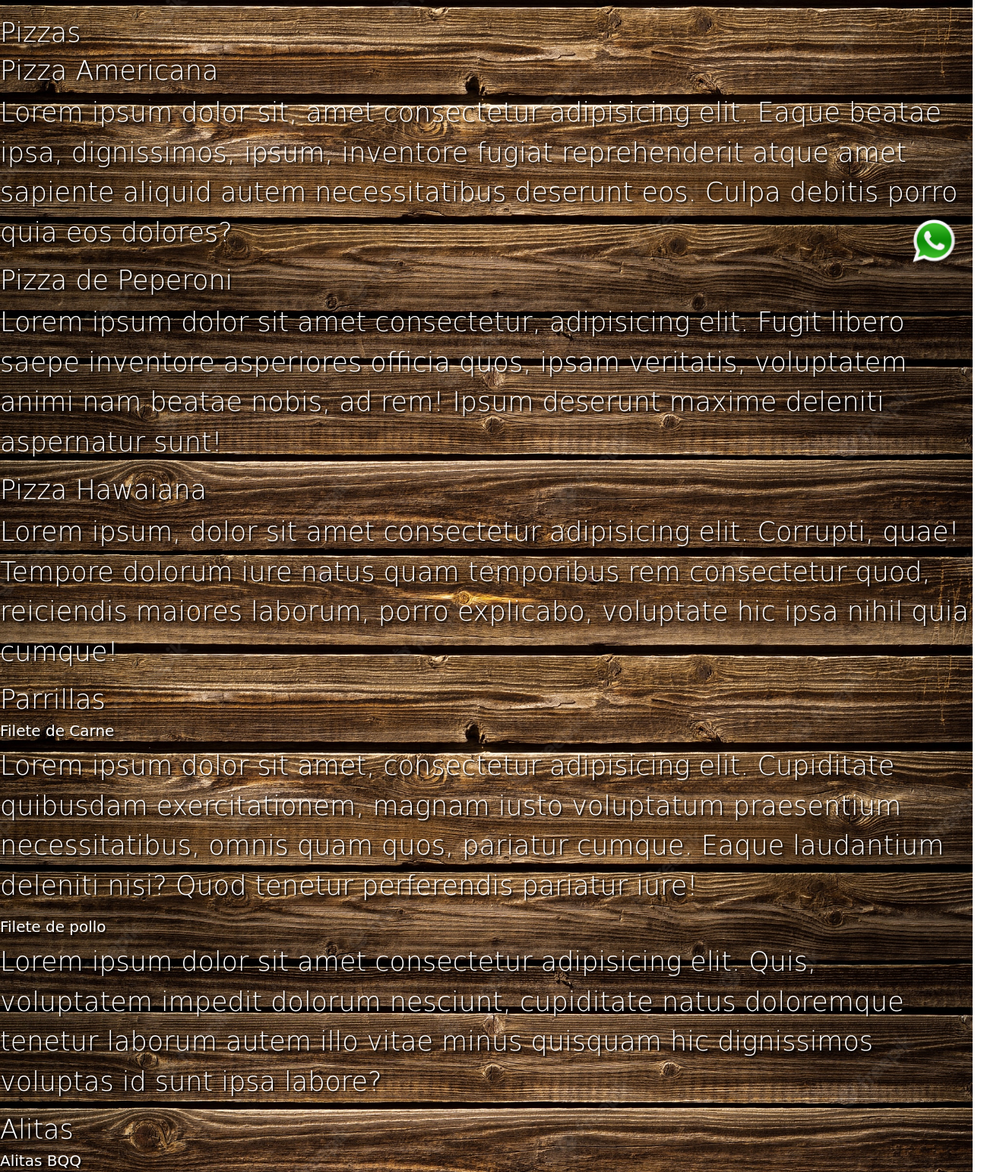
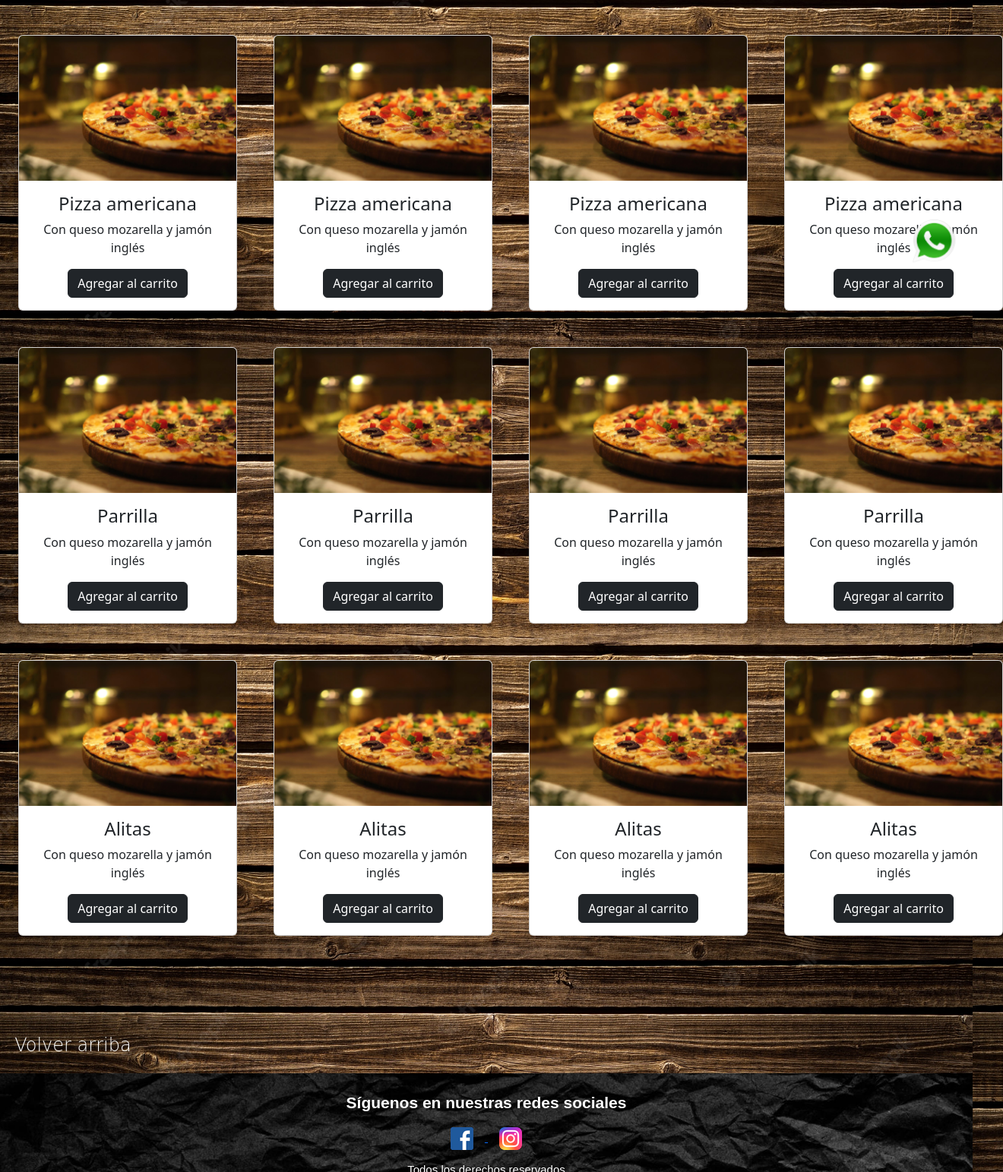
Before and after one commit to WaloGBU/preentrega-bustamante, a plain HTML site: page pages/productos.html in a window 1280 px wide. Shown: the part 432-1975 px from the top of the page at 76% size, 1320 px wide, since content can reach past the window. Drawn offline with nearby package versions, Linux system fonts and the light colour scheme; a web font is replaced by a local one.

Commit message:
Se agregó información en el main del html productos y estilos con grid en el CSS

```diff
--- a/css/styles.css
+++ b/css/styles.css
@@ -124,6 +124,103 @@ body{
     justify-content: space-evenly;
 }
 
+/*Estilos del contenido de Productos*/
+.main-productos h2{
+    font-family: 'Beth Ellen', cursive;
+    font-size: 45px;
+    font-weight: lighter;
+    color: white;
+    text-shadow: 3px 3px 3px black;
+    text-align: center;
+    margin-top: 60px;
+    margin-bottom: 60px;
+}
+
+.main-productos div h3{
+    font-family: 'Beth Ellen', cursive;
+    font-weight: lighter;
+    font-size: 35px;
+    color: white;
+    text-shadow: 2px 2px 2px black;
+    text-align: center;
+    margin: 2rem;
+}
+
+.main-productos div{
+    display: grid;
+    grid-template-columns: repeat(4, 4fr);
+    grid-template-rows: 0.2fr 0.2fr 0.2fr 0.2fr;
+    grid-template-areas:
+    "card-uno card-dos card-tres card-cuatro"
+    "card-cinco card-seis card-siete card-ocho"
+    "card-nueve card-diez card-once card-doce";
+    justify-items: center;
+}
+
+.main-productos div .card-uno{
+    grid-area: card-uno;
+    display: block;
+}
+
+.main-productos div .card-dos{
+    grid-area: card-dos;
+    display: block;
+}
+
+.main-productos div .card-tres{
+    grid-area: card-tres;
+    display: block;
+}
+
+.main-productos div .card-cuatro{
+    grid-area: card-cuatro;
+    display: block;
+}
+
+.main-productos div .card-cinco{
+    grid-area: card-cinco;
+    display: block;
+}
+
+.main-productos div .card-seis{
+    grid-area: card-seis;
+    display: block;
+}
+
+.main-productos div .card-siete{
+    grid-area: card-siete;
+    display: block;
+}
+
+.main-productos div .card-ocho{
+    grid-area: card-ocho;
+    display: block;
+}
+
+.main-productos div .card-nueve{
+    grid-area: card-nueve;
+    display: block;
+}
+
+.main-productos div .card-diez{
+    grid-area: card-diez;
+    display: block;
+}
+
+.main-productos div .card-once{
+    grid-area: card-once;
+    display: block;
+}
+
+.main-productos div .card-doce{
+    grid-area: card-doce;
+    display: block;
+}
+
+.main-productos div .card-body{
+    display: block;
+}
+
 /*Estilos de Section*/
 section div a{
     font-family: 'Rubik Dirt', cursive;
--- a/pages/productos.html
+++ b/pages/productos.html
@@ -64,30 +64,108 @@
     </header>
 
     <!--Contenido principal de Productos-->
-    <main class="main-inicio">
+    <main class="main-productos">
         <h2>Nuestros Productos</h2>
         <div>
-            <h3>Pizzas</h3>
-            <h4>Pizza Americana</h4>
-            <p>Lorem ipsum dolor sit, amet consectetur adipisicing elit. Eaque beatae ipsa, dignissimos, ipsum, inventore fugiat reprehenderit atque amet sapiente aliquid autem necessitatibus deserunt eos. Culpa debitis porro quia eos dolores?</p>
-            <h4>Pizza de Peperoni</h4>
-            <p>Lorem ipsum dolor sit amet consectetur, adipisicing elit. Fugit libero saepe inventore asperiores officia quos, ipsam veritatis, voluptatem animi nam beatae nobis, ad rem! Ipsum deserunt maxime deleniti aspernatur sunt!</p>
-            <h4>Pizza Hawaiana</h4>
-            <p>Lorem ipsum, dolor sit amet consectetur adipisicing elit. Corrupti, quae! Tempore dolorum iure natus quam temporibus rem consectetur quod, reiciendis maiores laborum, porro explicabo, voluptate hic ipsa nihil quia cumque!</p>
-        </div>
-        <div>
-            <h3>Parrillas</h3>
-            <h5>Filete de Carne</h5>
-            <p>Lorem ipsum dolor sit amet, consectetur adipisicing elit. Cupiditate quibusdam exercitationem, magnam iusto voluptatum praesentium necessitatibus, omnis quam quos, pariatur cumque. Eaque laudantium deleniti nisi? Quod tenetur perferendis pariatur iure!</p>
-            <h5>Filete de pollo</h5>
-            <p>Lorem ipsum dolor sit amet consectetur adipisicing elit. Quis, voluptatem impedit dolorum nesciunt, cupiditate natus doloremque tenetur laborum autem illo vitae minus quisquam hic dignissimos voluptas id sunt ipsa labore?</p>
-        </div>
-        <div>
-            <h3>Alitas</h3>
-            <h5>Alitas BQQ</h5>
-            <p>Lorem ipsum, dolor sit amet consectetur adipisicing elit. Obcaecati ipsam alias at placeat. Necessitatibus accusantium quam qui rem perferendis laboriosam soluta obcaecati, sed numquam aut voluptates, harum voluptatem. Natus, deserunt?</p>
-            <h5>Alitas Buffalo</h5>
-            <p>Lorem ipsum dolor sit amet consectetur adipisicing elit. Repellat quia quae suscipit possimus vitae quos delectus sequi quas, cumque impedit molestias eligendi exercitationem, placeat blanditiis deserunt quod mollitia cum quis!</p>
+
+            <div class="card text-center m-4 card-uno" style="width: 18rem;">
+                <img src="../img/Pizza.jpg" class="card-img-top" alt="imagen de pizza">
+                <div class="card-body">
+                    <h4 class="card-title">Pizza americana</h4>
+                    <p class="card-text">Con queso mozarella y jamón inglés</p>
+                    <a href="#" class="btn btn-dark">Agregar al carrito</a>
+                </div>
+            </div>
+            <div class="card text-center m-4 card-dos" style="width: 18rem;">
+                <img src="../img/Pizza.jpg" class="card-img-top" alt="imagen de pizza">
+                <div class="card-body">
+                    <h4 class="card-title">Pizza americana</h4>
+                    <p class="card-text">Con queso mozarella y jamón inglés</p>
+                    <a href="#" class="btn btn-dark">Agregar al carrito</a>
+                </div>
+            </div>
+            <div class="card text-center m-4 card-tres" style="width: 18rem;">
+                <img src="../img/Pizza.jpg" class="card-img-top" alt="imagen de pizza">
+                <div class="card-body">
+                    <h4 class="card-title">Pizza americana</h4>
+                    <p class="card-text">Con queso mozarella y jamón inglés</p>
+                    <a href="#" class="btn btn-dark">Agregar al carrito</a>
+                </div>
+            </div>
+            <div class="card text-center m-4 card-cuatro" style="width: 18rem;">
+                <img src="../img/Pizza.jpg" class="card-img-top" alt="imagen de pizza">
+                <div class="card-body">
+                    <h4 class="card-title">Pizza americana</h4>
+                    <p class="card-text">Con queso mozarella y jamón inglés</p>
+                    <a href="#" class="btn btn-dark">Agregar al carrito</a>
+                </div>
+            </div>
+
+            <div class="card text-center m-4 card-cinco" style="width: 18rem;">
+                <img src="../img/Pizza.jpg" class="card-img-top" alt="imagen de pizza">
+                <div class="card-body">
+                    <h4 class="card-title">Parrilla</h4>
+                    <p class="card-text">Con queso mozarella y jamón inglés</p>
+                    <a href="#" class="btn btn-dark">Agregar al carrito</a>
+                </div>
+            </div>
+            <div class="card text-center m-4 card-seis" style="width: 18rem;">
+                <img src="../img/Pizza.jpg" class="card-img-top" alt="imagen de pizza">
+                <div class="card-body">
+                    <h4 class="card-title">Parrilla</h4>
+                    <p class="card-text">Con queso mozarella y jamón inglés</p>
+                    <a href="#" class="btn btn-dark">Agregar al carrito</a>
+                </div>
+            </div>
+            <div class="card text-center m-4 card-siete" style="width: 18rem;">
+                <img src="../img/Pizza.jpg" class="card-img-top" alt="imagen de pizza">
+                <div class="card-body">
+                    <h4 class="card-title">Parrilla</h4>
+                    <p class="card-text">Con queso mozarella y jamón inglés</p>
+                    <a href="#" class="btn btn-dark">Agregar al carrito</a>
+                </div>
+            </div>
+            <div class="card text-center m-4 card-ocho" style="width: 18rem;">
+                <img src="../img/Pizza.jpg" class="card-img-top" alt="imagen de pizza">
+                <div class="card-body">
+                    <h4 class="card-title">Parrilla</h4>
+                    <p class="card-text">Con queso mozarella y jamón inglés</p>
+                    <a href="#" class="btn btn-dark">Agregar al carrito</a>
+                </div>
+            </div>
+
+            <div class="card text-center m-4 card-nueve" style="width: 18rem;">
+                <img src="../img/Pizza.jpg" class="card-img-top" alt="imagen de pizza">
+                <div class="card-body">
+                    <h4 class="card-title">Alitas</h4>
+                    <p class="card-text">Con queso mozarella y jamón inglés</p>
+                    <a href="#" class="btn btn-dark">Agregar al carrito</a>
+                </div>
+            </div>
+            <div class="card text-center m-4 card-diez" style="width: 18rem;">
+                <img src="../img/Pizza.jpg" class="card-img-top" alt="imagen de pizza">
+                <div class="card-body">
+                    <h4 class="card-title">Alitas</h4>
+                    <p class="card-text">Con queso mozarella y jamón inglés</p>
+                    <a href="#" class="btn btn-dark">Agregar al carrito</a>
+                </div>
+            </div>
+            <div class="card text-center m-4 card-once" style="width: 18rem;">
+                <img src="../img/Pizza.jpg" class="card-img-top" alt="imagen de pizza">
+                <div class="card-body">
+                    <h4 class="card-title">Alitas</h4>
+                    <p class="card-text">Con queso mozarella y jamón inglés</p>
+                    <a href="#" class="btn btn-dark">Agregar al carrito</a>
+                </div>
+            </div>
+            <div class="card text-center m-4 card-doce" style="width: 18rem;">
+                <img src="../img/Pizza.jpg" class="card-img-top" alt="imagen de pizza">
+                <div class="card-body">
+                    <h4 class="card-title">Alitas</h4>
+                    <p class="card-text">Con queso mozarella y jamón inglés</p>
+                    <a href="#" class="btn btn-dark">Agregar al carrito</a>
+                </div>
+            </div>
         </div>
     </main>
 
```
